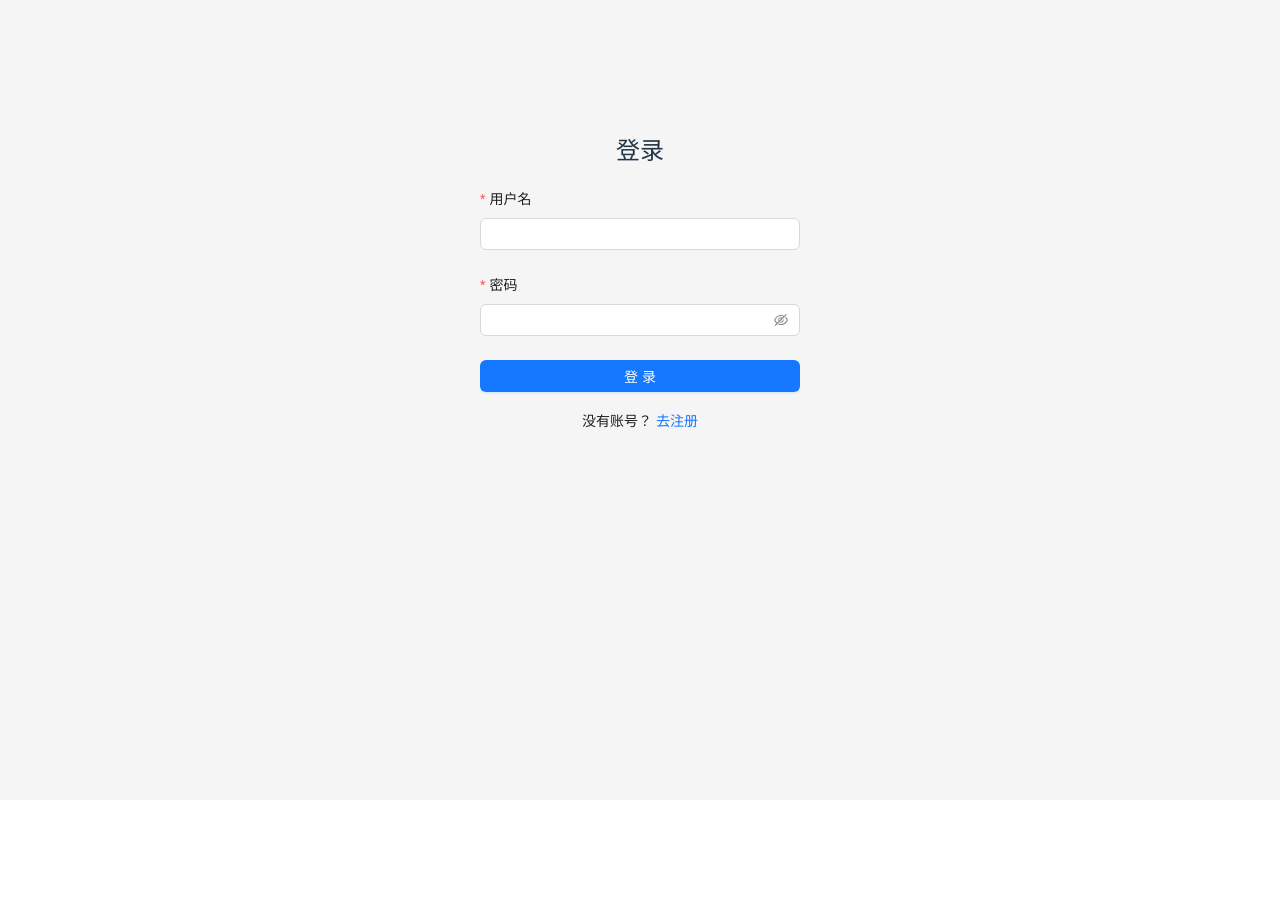
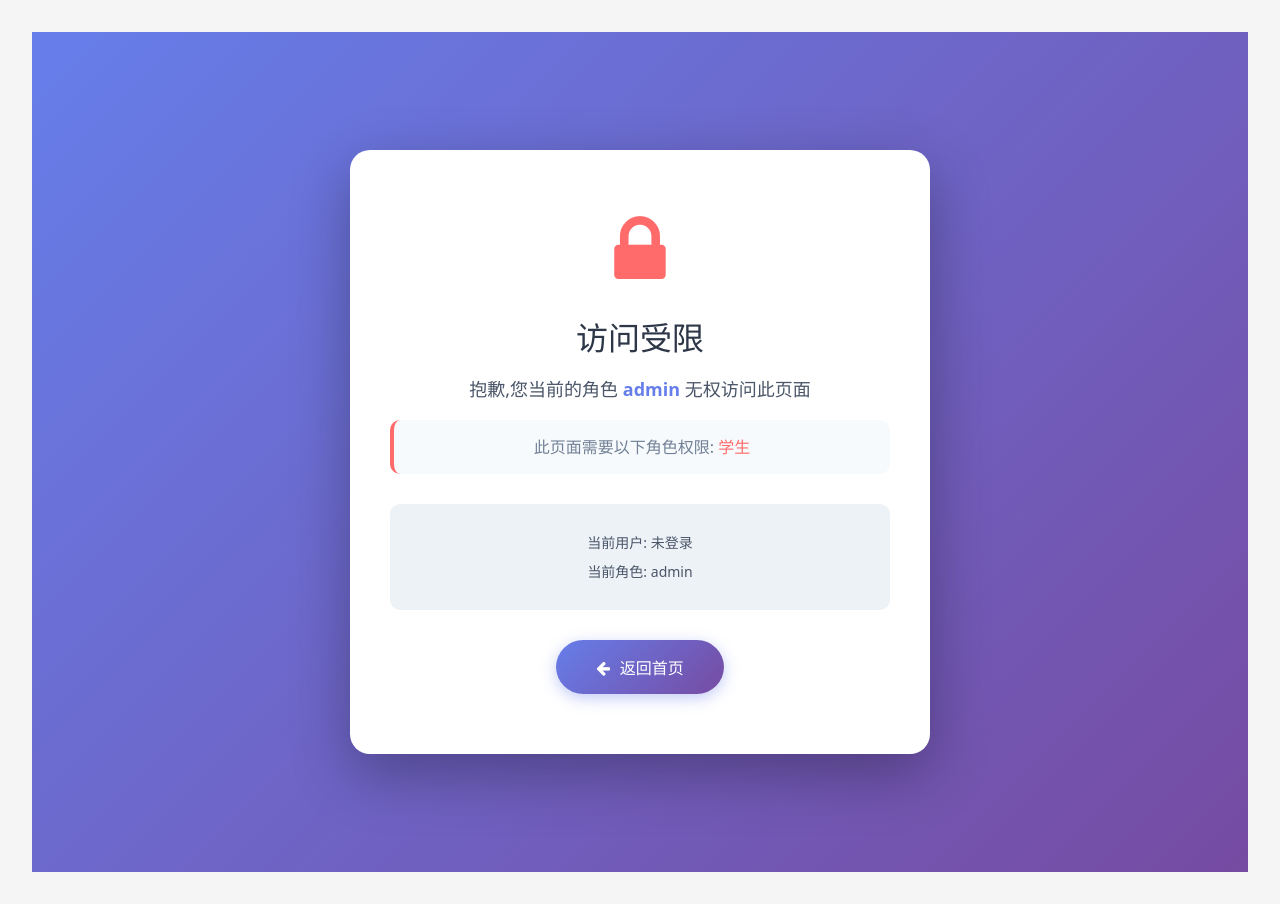
Before and after one commit to EpsilonZYJ/MyCampus, a React (Vite) app in the folder frontend/: page / in a window 1280 px wide. Before the commit this address led to /login. Before the commit the page ends 800 px from the top, so only its background shows below. Built offline with nearby package versions, Linux system fonts and the light colour scheme; sample sign-in values are in the browser's storage.

Commit message:
fix: 修复用户页面权限问题

```diff
--- a/frontend/src/App.jsx
+++ b/frontend/src/App.jsx
@@ -10,39 +10,8 @@ import AdminRunnerApprovalPage from "./pages/admin/AdminRunnerApprovalPage";
 import UploadDishPage from "./pages/user/UploadDishPage";
 import LoginPage from "./pages/user/LoginPage";
 import RegisterPage from "./pages/user/RegisterPage";
+import ProtectedRoute from "./router/ProtectedRoute";
 import { ROLES } from "./constants/roles";
-
-// 受保护路由组件 - 需要登录才能访问
-function ProtectedRoute({ children }) {
-  const token = localStorage.getItem("token");
-  const user = localStorage.getItem("user");
-  if (!token || !user) return <Navigate to="/login" replace />;
-  return children;
-}
-
-// 角色限制路由组件 - 需要特定角色才能访问
-function RoleBasedRoute({ children, allowedRoles }) {
-  const token = localStorage.getItem("token");
-  const user = localStorage.getItem("user");
-  const currentRole = localStorage.getItem("currentRole");
-
-  if (!token || !user) return <Navigate to="/login" replace />;
-
-  // 检查当前角色是否有权限访问
-  if (allowedRoles && !allowedRoles.includes(currentRole)) {
-    // 根据角色重定向到对应的默认页面
-    if (currentRole === ROLES.STUDENT) {
-      return <Navigate to="/" replace />;
-    } else if (currentRole === ROLES.RUNNER) {
-      return <Navigate to="/runner-orders" replace />;
-    } else if (currentRole === ROLES.ADMIN) {
-      return <Navigate to="/admin/runners" replace />;
-    }
-    return <Navigate to="/login" replace />;
-  }
-
-  return children;
-}
 
 export default function App() {
     return (
@@ -55,33 +24,33 @@ export default function App() {
             <Route
                 path="/"
                 element={
-          <RoleBasedRoute allowedRoles={[ROLES.STUDENT]}>
+                    <ProtectedRoute allowedRoles={[ROLES.STUDENT]}>
                         <FoodPage />
-          </RoleBasedRoute>
+                    </ProtectedRoute>
                 }
             />
             <Route
                 path="/upload-dish"
                 element={
-          <RoleBasedRoute allowedRoles={[ROLES.STUDENT]}>
+                    <ProtectedRoute allowedRoles={[ROLES.STUDENT]}>
                         <UploadDishPage />
-          </RoleBasedRoute>
+                    </ProtectedRoute>
                 }
             />
             <Route
                 path="/errand-orders"
                 element={
-          <RoleBasedRoute allowedRoles={[ROLES.STUDENT]}>
+                    <ProtectedRoute allowedRoles={[ROLES.STUDENT]}>
                         <ErrandOrderPage />
-          </RoleBasedRoute>
+                    </ProtectedRoute>
                 }
             />
             <Route
                 path="/apply-runner"
                 element={
-          <RoleBasedRoute allowedRoles={[ROLES.STUDENT]}>
+                    <ProtectedRoute allowedRoles={[ROLES.STUDENT]}>
                         <ApplyRunnerPage />
-          </RoleBasedRoute>
+                    </ProtectedRoute>
                 }
             />
 
@@ -89,9 +58,9 @@ export default function App() {
             <Route
                 path="/runner-orders"
                 element={
-          <RoleBasedRoute allowedRoles={[ROLES.RUNNER]}>
+                    <ProtectedRoute allowedRoles={[ROLES.RUNNER]}>
                         <RunnerOrderPage />
-          </RoleBasedRoute>
+                    </ProtectedRoute>
                 }
             />
 
@@ -99,9 +68,9 @@ export default function App() {
             <Route
                 path="/admin/runners"
                 element={
-          <RoleBasedRoute allowedRoles={[ROLES.ADMIN]}>
+                    <ProtectedRoute allowedRoles={[ROLES.ADMIN]}>
                         <AdminRunnerApprovalPage />
-          </RoleBasedRoute>
+                    </ProtectedRoute>
                 }
             />
 
--- a/frontend/src/components/Navbar.jsx
+++ b/frontend/src/components/Navbar.jsx
@@ -1,4 +1,4 @@
-import React, { useState } from "react";
+import React, { useState, useEffect } from "react";
 import { useNavigate, useLocation } from "react-router-dom";
 import { useUser } from "../contexts/UserContext";
 import { ROLES } from "../constants/roles";
@@ -9,6 +9,24 @@ const Navbar = () => {
     const location = useLocation();
     const { currentUser, currentRole, switchRole, hasRole, logout } = useUser();
     const [showRoleMenu, setShowRoleMenu] = useState(false);
+    const [userRoles, setUserRoles] = useState([]);
+
+    // 从后端获取用户真实的角色列表
+    useEffect(() => {
+        const storedUser = localStorage.getItem('user');
+        if (storedUser) {
+            try {
+                const user = JSON.parse(storedUser);
+                // 后端返回的roles字段是数组,如 ["ROLE_STUDENT", "ROLE_RUNNER"]
+                const roles = user.roles || [ROLES.STUDENT];
+                setUserRoles(roles);
+                console.log("[Navbar] User roles from backend:", roles);
+            } catch (e) {
+                console.error("[Navbar] Failed to parse user data:", e);
+                setUserRoles([ROLES.STUDENT]);
+            }
+        }
+    }, [currentUser]);
 
     // 根据当前激活的角色动态生成菜单
     const getMenuItems = () => {
@@ -41,6 +59,12 @@ const Navbar = () => {
     };
 
     const handleRoleSwitch = (role) => {
+        // 检查用户是否真的拥有这个角色
+        if (!userRoles.includes(role)) {
+            console.warn("[Navbar] User does not have role:", role);
+            return;
+        }
+
         switchRole(role);
         setShowRoleMenu(false);
 
@@ -90,6 +114,9 @@ const Navbar = () => {
                 {showRoleMenu && (
                     <div className="role-menu">
                         <div className="role-menu-header">切换角色</div>
+
+                        {/* 只显示用户实际拥有的角色 */}
+                        {userRoles.includes(ROLES.STUDENT) && (
                             <button
                                 className={`role-item ${currentRole === ROLES.STUDENT ? 'active' : ''}`}
                                 onClick={() => handleRoleSwitch(ROLES.STUDENT)}
@@ -97,6 +124,9 @@ const Navbar = () => {
                                 <i className="fa fa-user"></i>
                                 <span>普通学生</span>
                             </button>
+                        )}
+
+                        {userRoles.includes(ROLES.RUNNER) && (
                             <button
                                 className={`role-item ${currentRole === ROLES.RUNNER ? 'active' : ''}`}
                                 onClick={() => handleRoleSwitch(ROLES.RUNNER)}
@@ -104,6 +134,9 @@ const Navbar = () => {
                                 <i className="fa fa-bicycle"></i>
                                 <span>跑腿员</span>
                             </button>
+                        )}
+
+                        {userRoles.includes(ROLES.ADMIN) && (
                             <button
                                 className={`role-item ${currentRole === ROLES.ADMIN ? 'active' : ''}`}
                                 onClick={() => handleRoleSwitch(ROLES.ADMIN)}
@@ -111,6 +144,8 @@ const Navbar = () => {
                                 <i className="fa fa-shield"></i>
                                 <span>管理员</span>
                             </button>
+                        )}
+
                         <div className="role-menu-divider"></div>
                         <button
                             className="role-item logout-item"
--- /dev/null
+++ b/frontend/src/pages/UnauthorizedPage.css
@@ -0,0 +1,145 @@
+/* 无权限页面样式 */
+.unauthorized-container {
+    min-height: 100vh;
+    display: flex;
+    align-items: center;
+    justify-content: center;
+    background: linear-gradient(135deg, #667eea 0%, #764ba2 100%);
+    padding: 20px;
+}
+
+.unauthorized-content {
+    background: white;
+    border-radius: 20px;
+    padding: 60px 40px;
+    max-width: 500px;
+    width: 100%;
+    text-align: center;
+    box-shadow: 0 20px 60px rgba(0, 0, 0, 0.3);
+    animation: slideIn 0.5s ease-out;
+}
+
+@keyframes slideIn {
+    from {
+        opacity: 0;
+        transform: translateY(-30px);
+    }
+    to {
+        opacity: 1;
+        transform: translateY(0);
+    }
+}
+
+.unauthorized-icon {
+    margin-bottom: 30px;
+}
+
+.unauthorized-icon i {
+    font-size: 80px;
+    color: #ff6b6b;
+    animation: shake 0.5s ease-in-out;
+}
+
+@keyframes shake {
+    0%, 100% {
+        transform: rotate(0deg);
+    }
+    25% {
+        transform: rotate(-10deg);
+    }
+    75% {
+        transform: rotate(10deg);
+    }
+}
+
+.unauthorized-title {
+    font-size: 32px;
+    font-weight: 700;
+    color: #2d3748;
+    margin-bottom: 20px;
+}
+
+.unauthorized-message {
+    font-size: 18px;
+    color: #4a5568;
+    margin-bottom: 15px;
+    line-height: 1.6;
+}
+
+.unauthorized-message strong {
+    color: #667eea;
+    font-weight: 600;
+}
+
+.unauthorized-required {
+    font-size: 16px;
+    color: #718096;
+    margin-bottom: 30px;
+    padding: 15px;
+    background: #f7fafc;
+    border-radius: 10px;
+    border-left: 4px solid #ff6b6b;
+}
+
+.unauthorized-required strong {
+    color: #ff6b6b;
+    font-weight: 600;
+}
+
+.unauthorized-user-info {
+    background: #edf2f7;
+    border-radius: 10px;
+    padding: 20px;
+    margin-bottom: 30px;
+}
+
+.unauthorized-user-info p {
+    margin: 8px 0;
+    font-size: 14px;
+    color: #4a5568;
+}
+
+.unauthorized-button {
+    background: linear-gradient(135deg, #667eea 0%, #764ba2 100%);
+    color: white;
+    border: none;
+    padding: 15px 40px;
+    font-size: 16px;
+    font-weight: 600;
+    border-radius: 50px;
+    cursor: pointer;
+    transition: all 0.3s ease;
+    box-shadow: 0 4px 15px rgba(102, 126, 234, 0.4);
+}
+
+.unauthorized-button:hover {
+    transform: translateY(-2px);
+    box-shadow: 0 6px 20px rgba(102, 126, 234, 0.6);
+}
+
+.unauthorized-button:active {
+    transform: translateY(0);
+}
+
+.unauthorized-button i {
+    margin-right: 10px;
+}
+
+/* 响应式设计 */
+@media (max-width: 600px) {
+    .unauthorized-content {
+        padding: 40px 20px;
+    }
+
+    .unauthorized-title {
+        font-size: 24px;
+    }
+
+    .unauthorized-message {
+        font-size: 16px;
+    }
+
+    .unauthorized-icon i {
+        font-size: 60px;
+    }
+}
--- /dev/null
+++ b/frontend/src/pages/UnauthorizedPage.jsx
@@ -0,0 +1,71 @@
+import React from 'react';
+import { useNavigate } from 'react-router-dom';
+import { useUser } from '../contexts/UserContext';
+import { ROLES } from '../constants/roles';
+import './UnauthorizedPage.css';
+
+/**
+ * 无权限访问页面
+ * 当用户尝试访问没有权限的页面时显示
+ */
+export default function UnauthorizedPage({ requiredRoles = [] }) {
+    const navigate = useNavigate();
+    const { currentRole, currentUser } = useUser();
+
+    const handleGoBack = () => {
+        // 根据当前角色跳转到对应的默认页面
+        if (currentRole === ROLES.ADMIN) {
+            navigate('/admin/runners', { replace: true });
+        } else if (currentRole === ROLES.RUNNER) {
+            navigate('/runner-orders', { replace: true });
+        } else {
+            navigate('/', { replace: true });
+        }
+    };
+
+    const getRoleName = (role) => {
+        switch (role) {
+            case ROLES.ADMIN:
+                return '管理员';
+            case ROLES.RUNNER:
+                return '跑腿员';
+            case ROLES.STUDENT:
+                return '学生';
+            default:
+                return role;
+        }
+    };
+
+    const getCurrentRoleName = () => getRoleName(currentRole);
+    const getRequiredRolesText = () => {
+        if (requiredRoles.length === 0) return '未知';
+        return requiredRoles.map(role => getRoleName(role)).join('、');
+    };
+
+    return (
+        <div className="unauthorized-container">
+            <div className="unauthorized-content">
+                <div className="unauthorized-icon">
+                    <i className="fa fa-lock"></i>
+                </div>
+                <h1 className="unauthorized-title">访问受限</h1>
+                <p className="unauthorized-message">
+                    抱歉,您当前的角色 <strong>{getCurrentRoleName()}</strong> 无权访问此页面
+                </p>
+                {requiredRoles.length > 0 && (
+                    <p className="unauthorized-required">
+                        此页面需要以下角色权限: <strong>{getRequiredRolesText()}</strong>
+                    </p>
+                )}
+                <div className="unauthorized-user-info">
+                    <p>当前用户: {currentUser?.userName || '未登录'}</p>
+                    <p>当前角色: {getCurrentRoleName()}</p>
+                </div>
+                <button className="unauthorized-button" onClick={handleGoBack}>
+                    <i className="fa fa-arrow-left"></i>
+                    返回首页
+                </button>
+            </div>
+        </div>
+    );
+}
--- a/frontend/src/router/ProtectedRoute.jsx
+++ b/frontend/src/router/ProtectedRoute.jsx
@@ -1,15 +1,25 @@
 import React, { useEffect, useState } from "react";
 import { Navigate } from "react-router-dom";
+import UnauthorizedPage from "../pages/UnauthorizedPage";
 
-export default function ProtectedRoute({ children }) {
+/**
+ * 受保护路由组件
+ * @param {ReactNode} children - 子组件
+ * @param {Array<string>} allowedRoles - 允许访问的角色列表,如果不提供则仅检查登录状态
+ */
+export default function ProtectedRoute({ children, allowedRoles = null }) {
     const [isAuthenticated, setIsAuthenticated] = useState(() => {
         const token = localStorage.getItem("token");
         const user = localStorage.getItem("user");
         return !!(token && user);
     });
 
+    const [currentRole, setCurrentRole] = useState(() => {
+        return localStorage.getItem("currentRole");
+    });
+
     useEffect(() => {
-        // 监听 storage 事件，实时响应登出操作
+        // 监听 storage 事件,实时响应登出操作和角色切换
         const handleStorageChange = (e) => {
             if (e.key === 'token') {
                 const token = localStorage.getItem("token");
@@ -19,19 +29,31 @@ export default function ProtectedRoute({ children }) {
                 console.log("[ProtectedRoute] Auth state changed:", newAuthState);
                 setIsAuthenticated(newAuthState);
             }
+
+            if (e.key === 'currentRole') {
+                const newRole = localStorage.getItem("currentRole");
+                console.log("[ProtectedRoute] Role changed:", newRole);
+                setCurrentRole(newRole);
+            }
         };
 
         window.addEventListener('storage', handleStorageChange);
 
-        // 定期检查认证状态（作为备用方案）
+        // 定期检查认证状态和角色（作为备用方案）
         const intervalId = setInterval(() => {
             const token = localStorage.getItem("token");
             const user = localStorage.getItem("user");
             const currentAuthState = !!(token && user);
+            const role = localStorage.getItem("currentRole");
 
             if (currentAuthState !== isAuthenticated) {
                 console.log("[ProtectedRoute] Auth state check - updating:", currentAuthState);
                 setIsAuthenticated(currentAuthState);
+            }
+
+            if (role !== currentRole) {
+                console.log("[ProtectedRoute] Role check - updating:", role);
+                setCurrentRole(role);
             }
         }, 1000);
 
@@ -39,14 +61,23 @@ export default function ProtectedRoute({ children }) {
             window.removeEventListener('storage', handleStorageChange);
             clearInterval(intervalId);
         };
-    }, [isAuthenticated]);
+    }, [isAuthenticated, currentRole]);
 
-    // 如果没有登录信息 → 跳转到 /login
+    // 1. 如果没有登录信息 → 跳转到 /login
     if (!isAuthenticated) {
         console.log("[ProtectedRoute] User not authenticated - redirecting to login");
         return <Navigate to="/login" replace />;
     }
 
-    // 否则，正常渲染子组件
+    // 2. 如果指定了角色要求,检查当前角色是否有权限
+    if (allowedRoles && allowedRoles.length > 0) {
+        if (!currentRole || !allowedRoles.includes(currentRole)) {
+            console.log("[ProtectedRoute] Access denied - Current role:", currentRole, "Required roles:", allowedRoles);
+            // 显示无权限页面,而不是重定向
+            return <UnauthorizedPage requiredRoles={allowedRoles} />;
+        }
+    }
+
+    // 3. 否则,正常渲染子组件
     return children;
 }
```
Also changed, not shown: 1 other file (tests, documents, lock files or other folders). Lines whose indentation alone changed are shown as unchanged.
